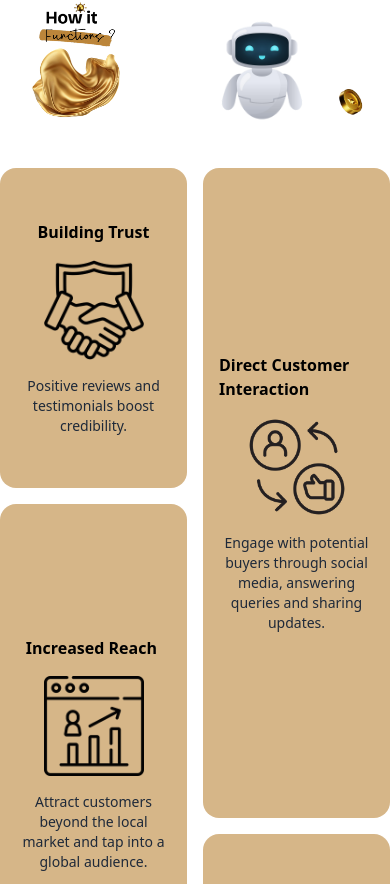
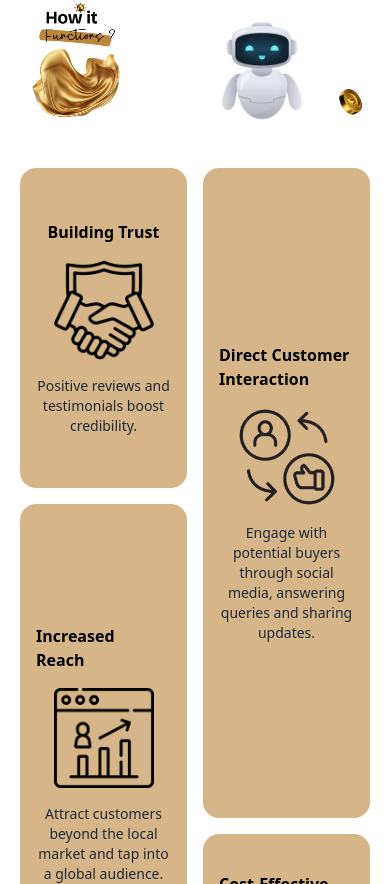
Before and after one commit to pritibishnoii/jwl, a Next.js app: page / in a window 390 px wide. Shown: the part 1160-2044 px from the top of the page. Built offline with nearby package versions, Linux system fonts and the light colour scheme.

Commit message:
responsive

```diff
--- a/components/Cards.jsx
+++ b/components/Cards.jsx
@@ -15,7 +15,7 @@ const Cards = () => {
     ]
     return (
         <>
-            <div className='w-full flex gap-4 md:px-[250px] mx-auto'>
+            <div className='w-full flex gap-4 lg:px-[250px] px-5 mx-auto'>
 
 
                 <div className=' gap-4 w-[50%] flex flex-col'>
```
